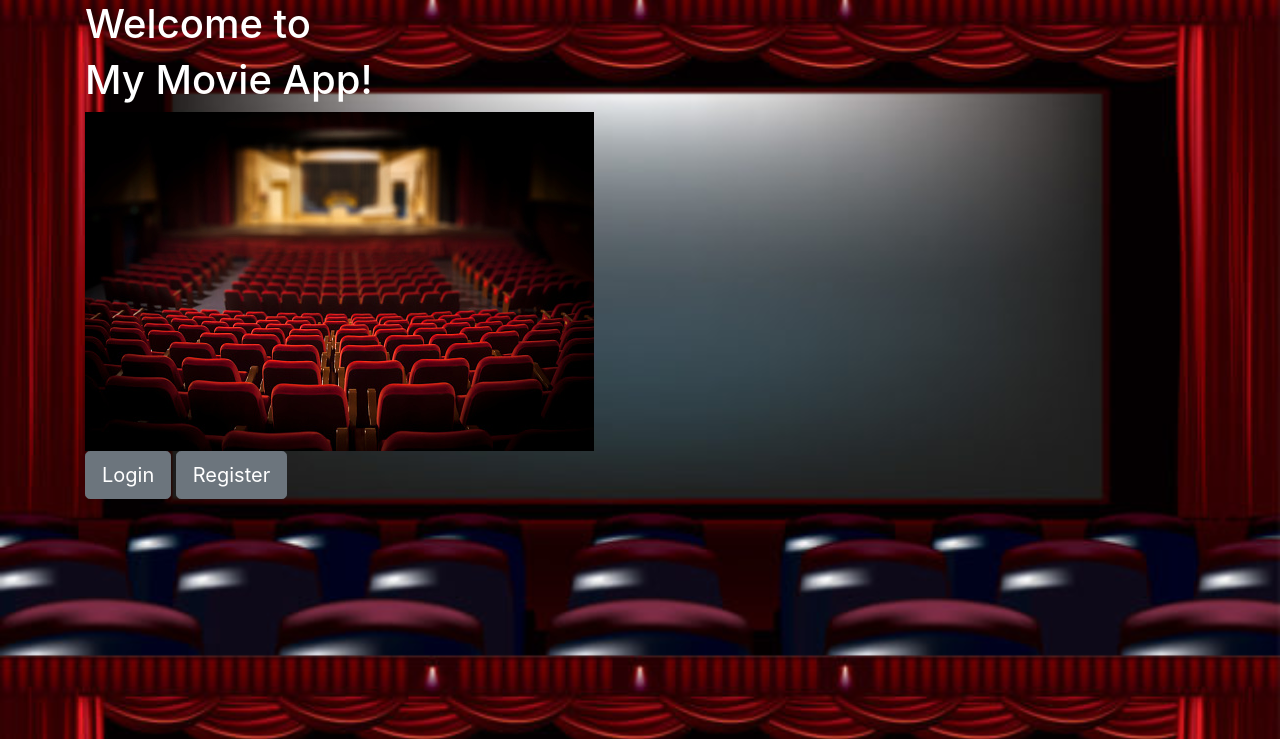
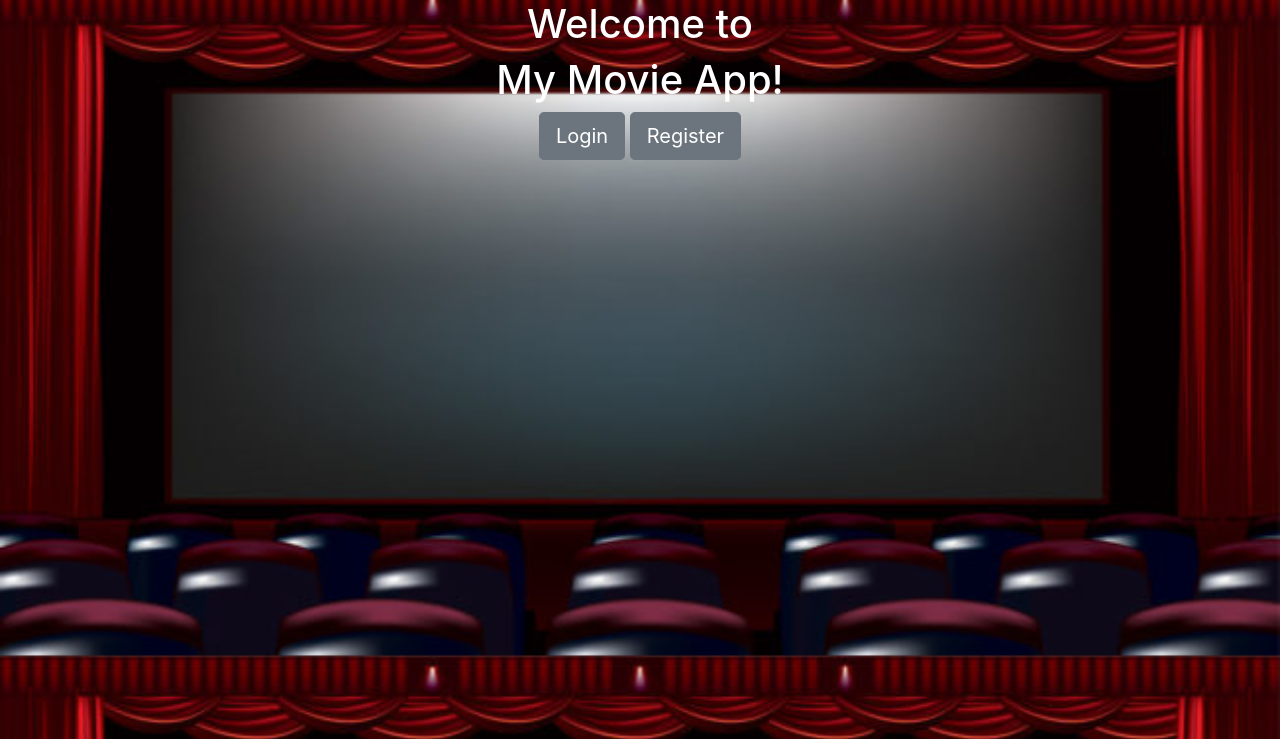
Before and after one commit to bonev123/movies-app-django, a Django app: page / in a window 1280 px wide. Shown: the part 16-755 px from the top of the page. Run offline with Django 4.2, Linux system fonts and the light colour scheme; some libraries are stand-ins or nearby versions.

Commit message:
Welcome page design changes;Added some exception handling

```diff
--- a/templates/main/home-no-profile.html
+++ b/templates/main/home-no-profile.html
@@ -3,13 +3,11 @@
 
 {% block page_content %}
 
-<div class="container-inline-block">
+<div class="text-center">
     <h1>Welcome to</h1>
     <h1>My Movie App!</h1>
-    <div class="movie-img">
-        <img src="/static/images/potential%20movie%20image.jpg" class="img-fluid" alt="movie-icon">
-    </div>
+
     <a href="{% url 'login user' %}" class="btn btn-lg btn-secondary">Login</a>
     <a href="{% url 'register' %}" class="btn btn-lg btn-secondary">Register</a>
-    </div>
+</div>
 {% endblock %}
```
Also changed, not shown: movieExamDef/main/forms.py (+9 -5 lines), templates/accounts/login_page.html (+5 -8 lines).
